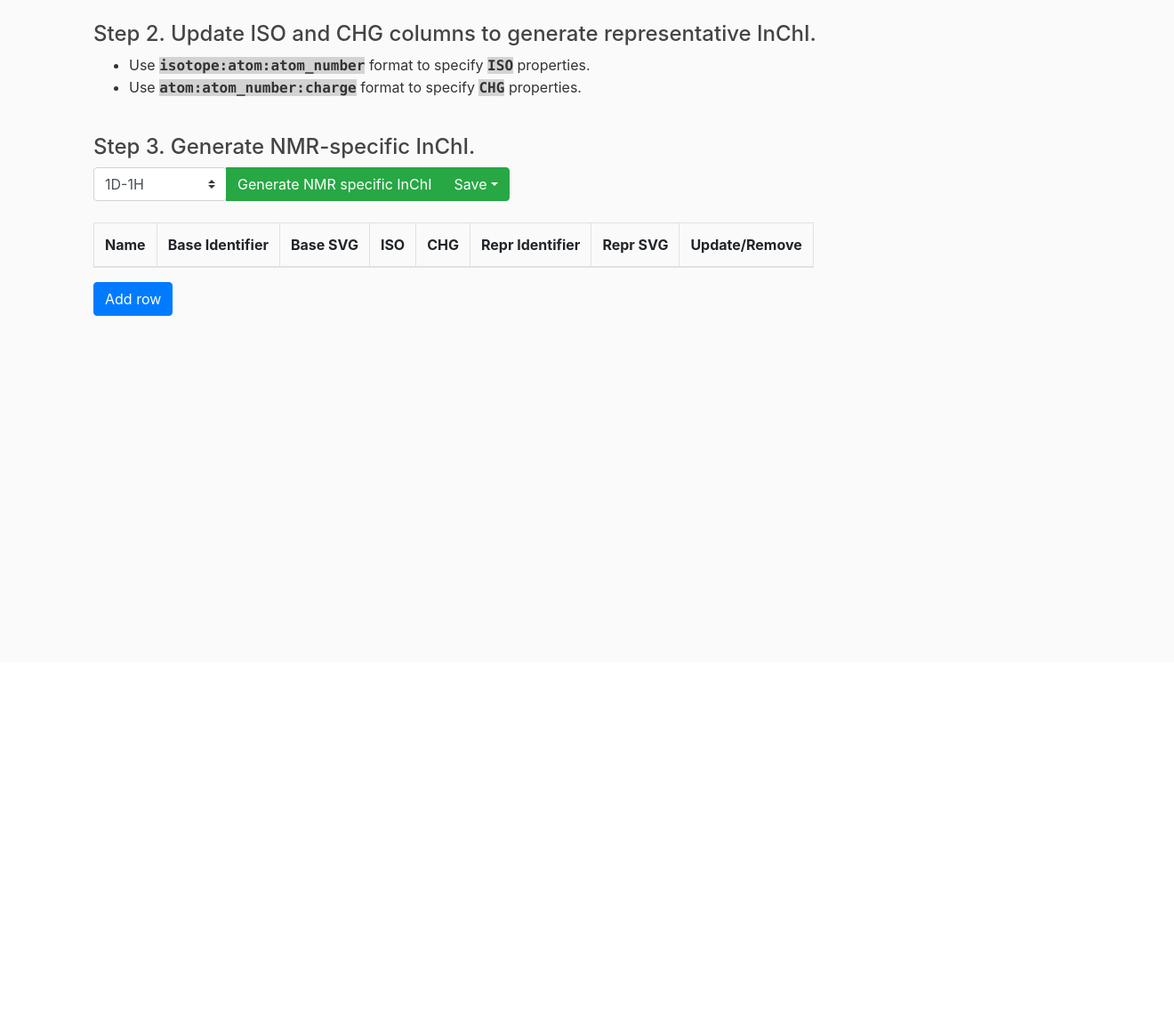
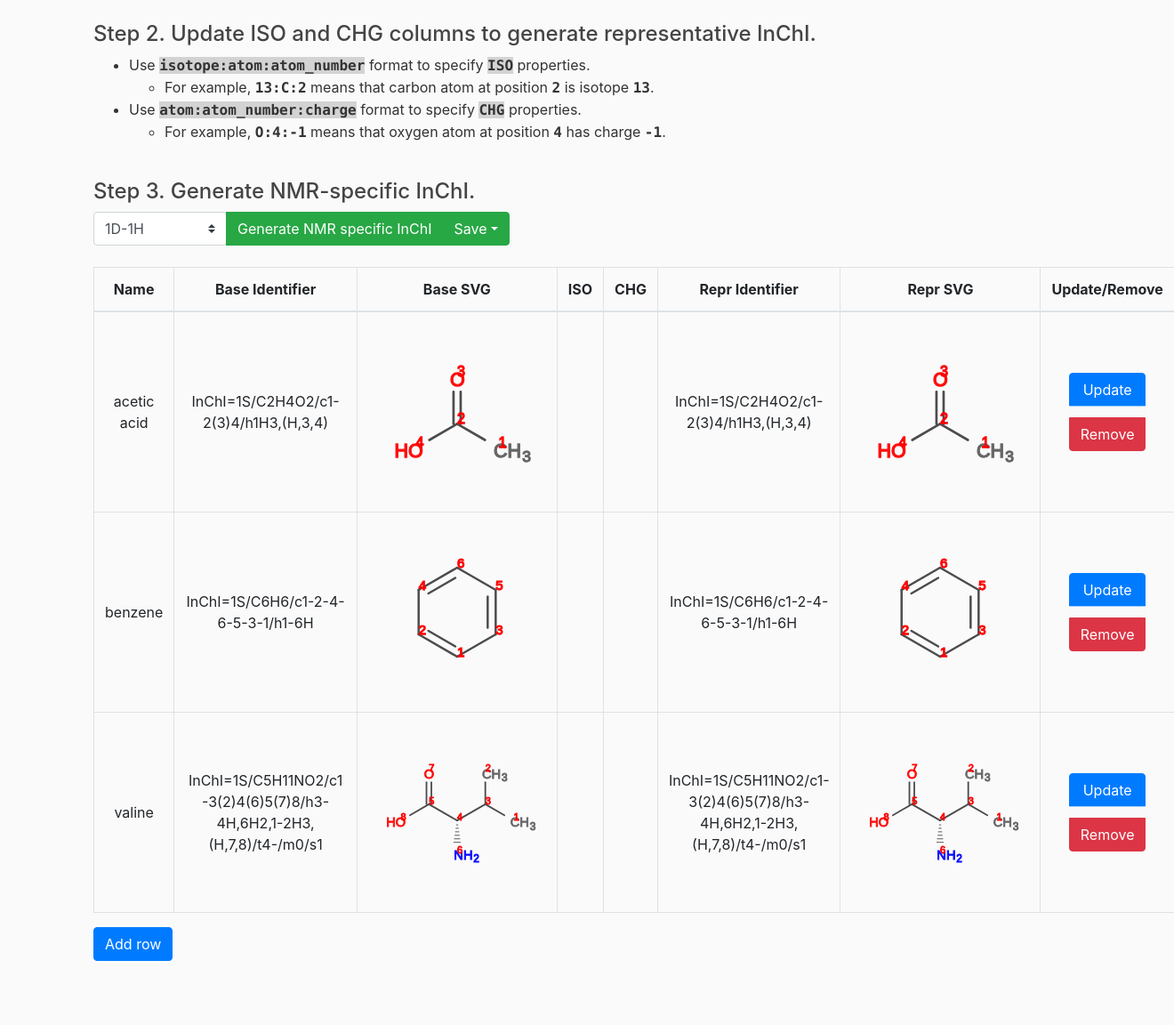
Before and after one commit to MoseleyBioinformaticsLab/isoenum-webgui, a Flask app: page /table in a window 1320 px wide. Shown: the part 56-1208 px from the top of the page at 89% size. Before the commit the page ends 411 px from the top, so only its background shows below. Run offline with Flask 2, Linux system fonts and the light colour scheme; lists and menus that the app fills with data are empty; some libraries are stand-ins or nearby versions.

Commit message:
Update "table" template.

```diff
--- a/isoenum_webgui/templates/table.html
+++ b/isoenum_webgui/templates/table.html
@@ -8,7 +8,13 @@
 
         <ul>
             <li>Use <strong class="text-monospace highlight">isotope:atom:atom_number</strong> format to specify <strong class="text-monospace highlight">ISO</strong> properties.</li>
+            <ul>
+                <li>For example, <strong class="text-monospace">13:C:2</strong> means that carbon atom at position <strong class="text-monospace">2</strong> is isotope <strong class="text-monospace">13</strong>.</li>
+            </ul>
             <li>Use <strong class="text-monospace highlight">atom:atom_number:charge</strong> format to specify <strong class="text-monospace highlight">CHG</strong> properties.</li>
+            <ul>
+                <li>For example, <strong class="text-monospace">O:4:-1</strong> means that oxygen atom at position <strong class="text-monospace">4</strong> has charge <strong class="text-monospace">-1</strong>.</li>
+            </ul>
         </ul>
 
     </div>
@@ -20,7 +26,7 @@
     </div>
 
     <div class="row">
-        <div class="btn-group">
+        <div class="btn-toolbar btn-group">
             <form id="generate-nmr-form" class="btn-group" method=post action="">
                 <select class="custom-select" id="select-nmr-experiment-button" name="select-nmr-experiment" title="Select NMR experiment">
                     <option value="1D-1H">1D-1H</option>
```
